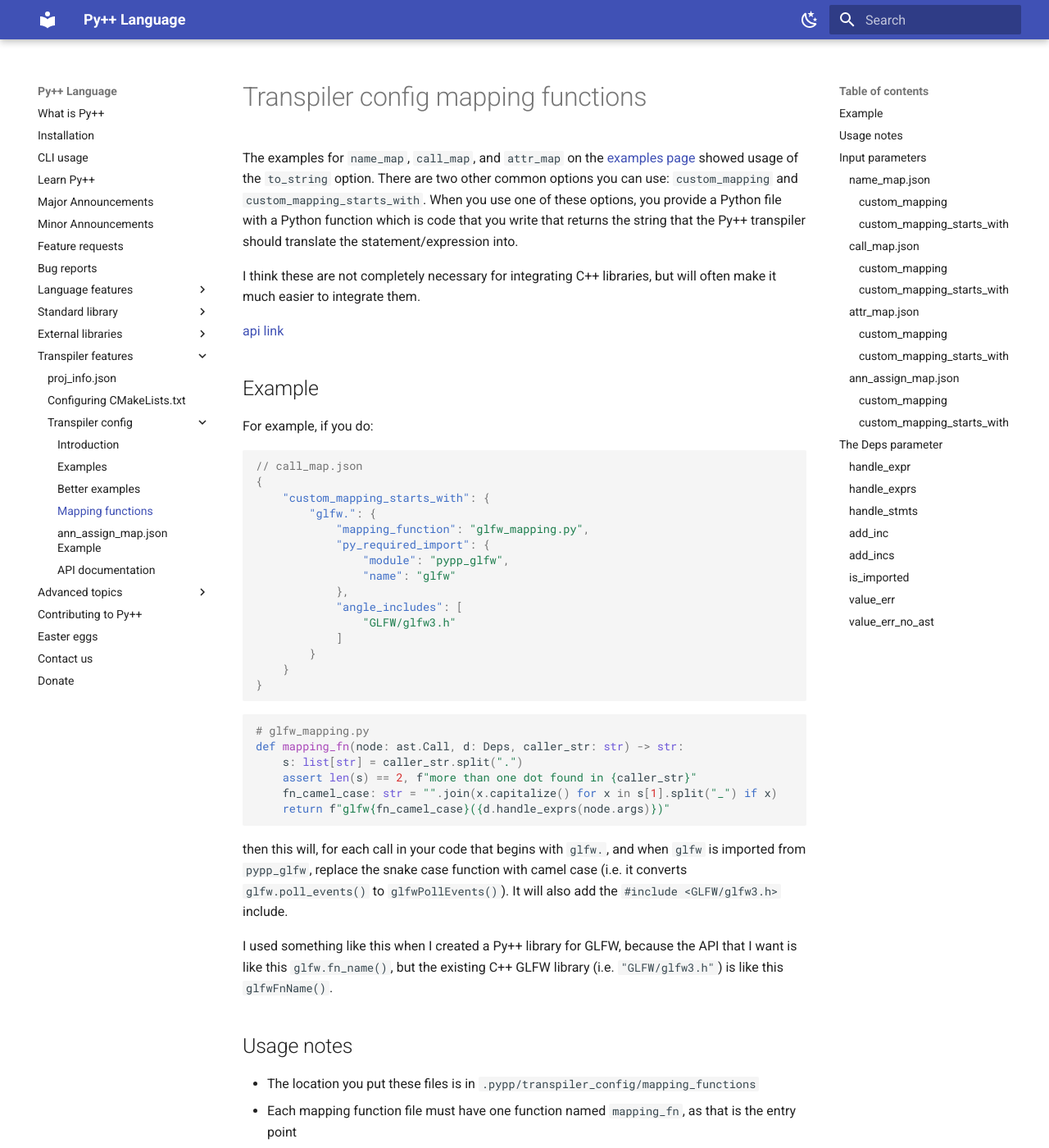
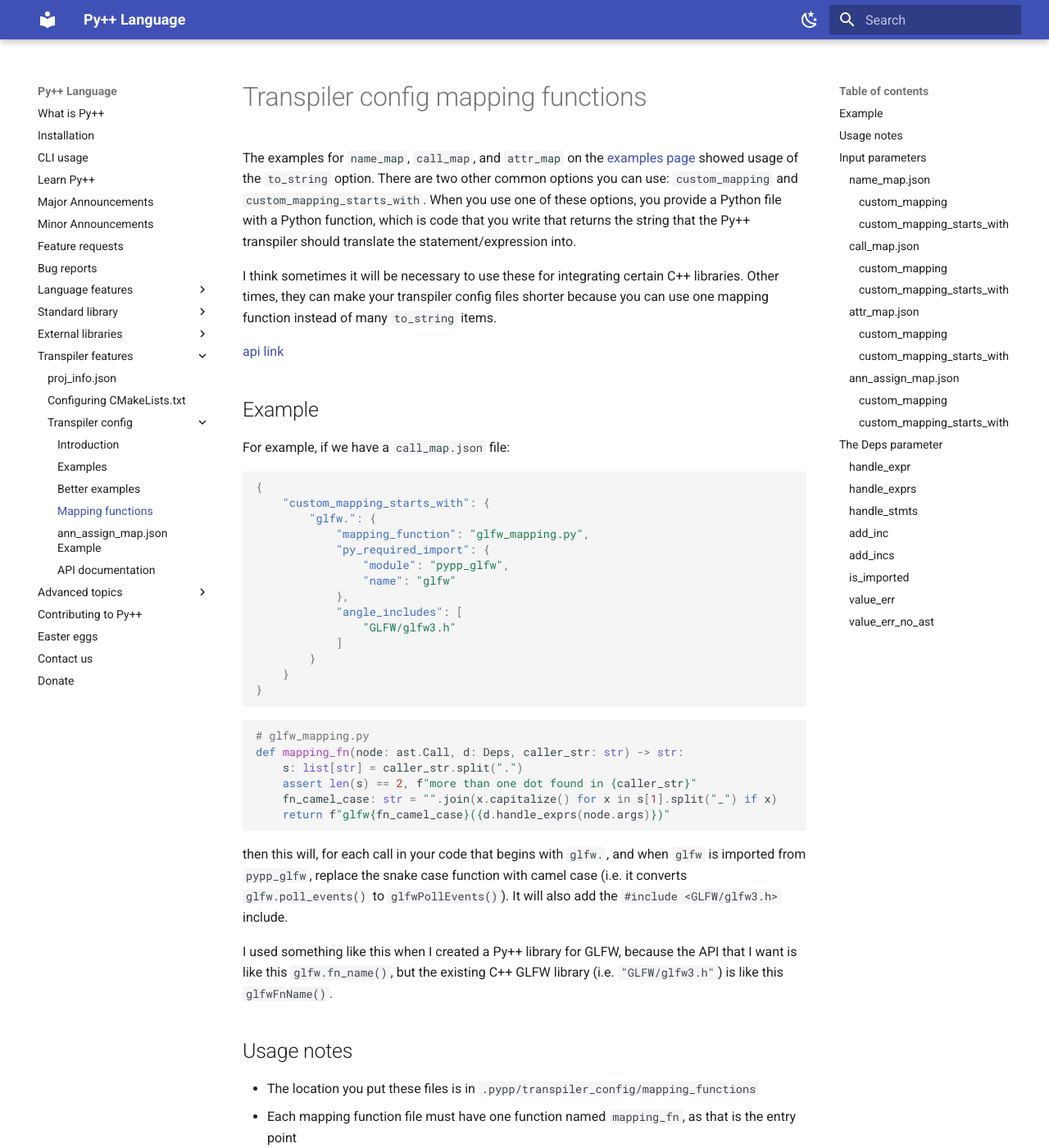
Before and after one commit to curtispuetz/pypp-docs, an MkDocs documentation site: the page built from docs/transpiler_features/config/mapping_functions.md, in a window 1280 px wide and 1400 px high. Shown: the whole window at 82% size. Built offline with MkDocs 1.6.1 and Material for MkDocs 9.7.7, drawn with Linux system fonts in a browser that asks for light colours; some of the changed text lies outside the part shown.

Commit message:
Enhance documentation for mapping functions and Deps

````diff
--- a/docs/transpiler_features/config/mapping_functions.md
+++ b/docs/transpiler_features/config/mapping_functions.md
@@ -1,18 +1,17 @@
 # Transpiler config mapping functions
 
 The examples for `name_map`, `call_map`, and `attr_map` on the [examples page](examples.md) showed usage of the `to_string` option. There are two other common options you can use: `custom_mapping` and `custom_mapping_starts_with`. When you use one of these options, you provide
-a Python file with a Python function which is code that you write that returns the string that the Py++ transpiler should translate the statement/expression into.
+a Python file with a Python function, which is code that you write that returns the string that the Py++ transpiler should translate the statement/expression into.
 
-I think these are not completely necessary for integrating C++ libraries, but will often make it much easier to integrate them.
+I think sometimes it will be necessary to use these for integrating certain C++ libraries. Other times, they can make your transpiler config files shorter because you can use one mapping function instead of many `to_string` items.
 
 [api link](API.md/#custom_mapping_object)
 
 ## Example
 
-For example, if you do:
+For example, if we have a `call_map.json` file:
 
 ```json
-// call_map.json
 {
     "custom_mapping_starts_with": {
         "glfw.": {
````
Also changed, not shown: other parts of docs/transpiler_features/config/mapping_functions.md (+6 -6 lines).
